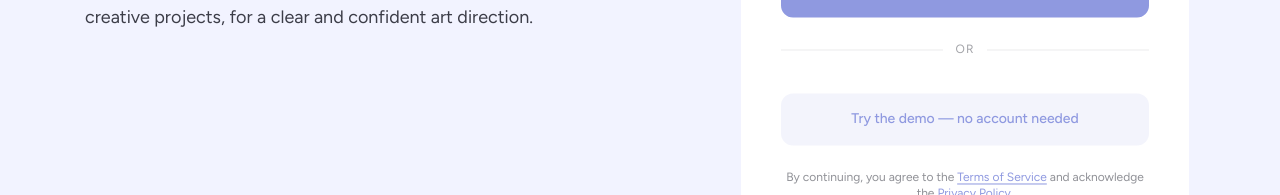
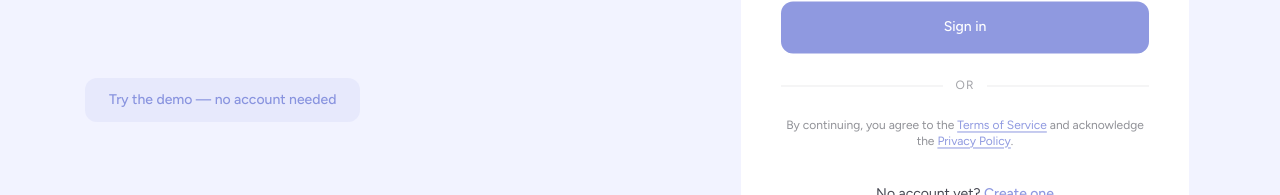
Before and after one commit to AxelleDev/FrameSet, a React (Vite) app in the folder frontend/: page /login in a window 1280 px wide. Shown: the part 487-682 px from the top of the page. Built offline with nearby package versions, Linux system fonts and the light colour scheme; no server answers.

Commit message:
moved the demo button from the sign-in card to the login hero

```diff
--- a/frontend/src/pages/Login.jsx
+++ b/frontend/src/pages/Login.jsx
@@ -184,6 +184,14 @@ export default function Login() {
                 : ' '}
             </span>
           </div>
+
+          {/* Discovery path lives with the marketing column, not in the
+              sign-in card: it invites visitors, it doesn't authenticate them. */}
+          <div className="pt-2">
+            <Button type="button" variant="outline" onClick={handleDemoLogin} disabled={submitting}>
+              Try the demo — no account needed
+            </Button>
+          </div>
         </>
       }
     >
@@ -299,17 +307,6 @@ export default function Login() {
 
             <GoogleSignInButton onCredential={handleGoogleCredential} disabled={submitting} />
 
-            <Button
-              type="button"
-              variant="outline"
-              fullWidth
-              className="mt-3"
-              onClick={handleDemoLogin}
-              disabled={submitting}
-            >
-              Try the demo — no account needed
-            </Button>
-
             <TermsNotice />
 
             <div className="mt-8 text-center">
```
